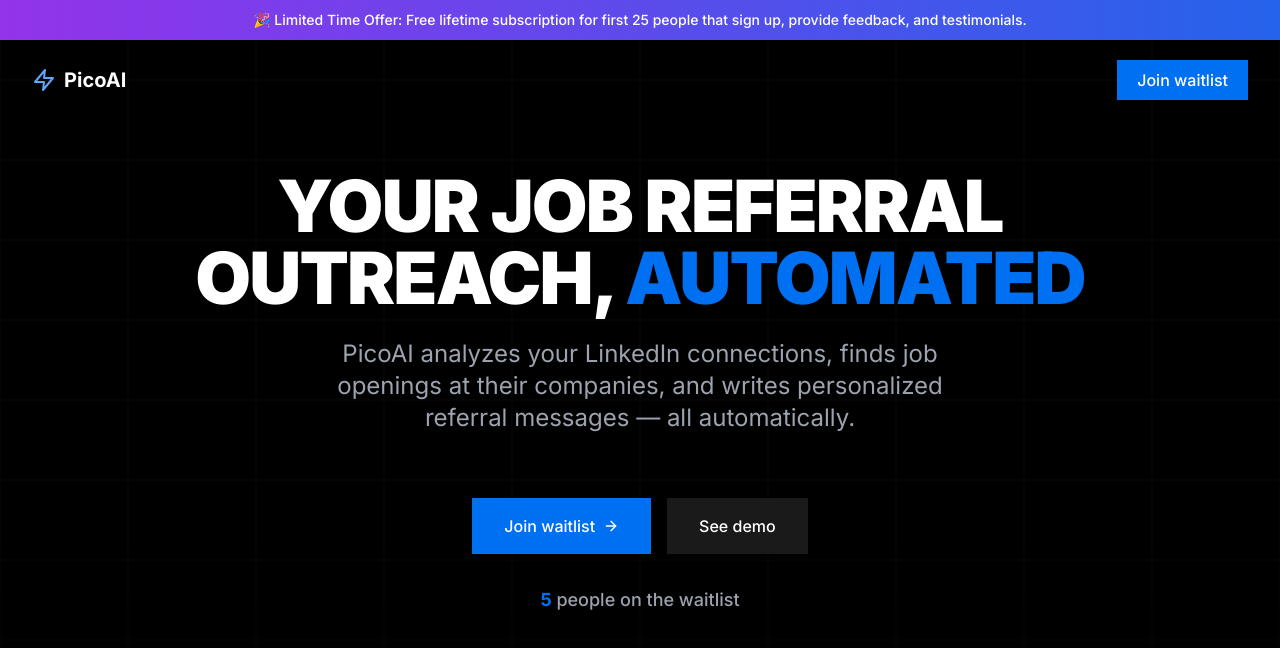
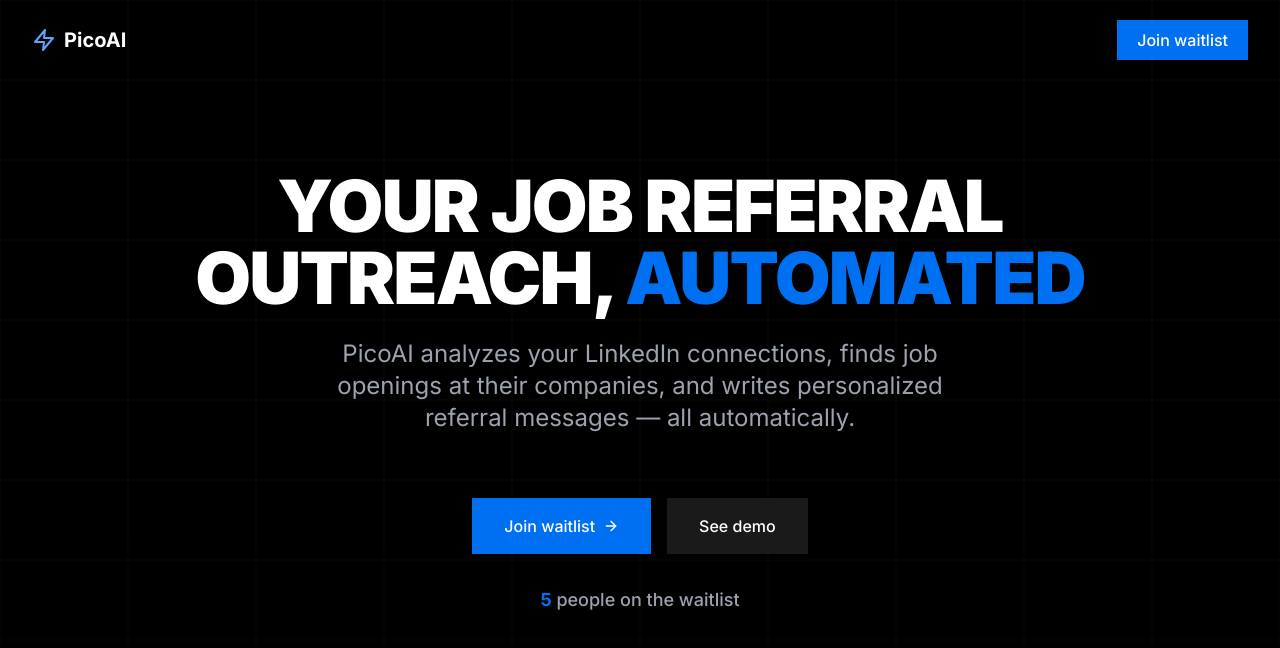
Before and after one commit to bryangalindo/pico, a React (Vite) app: page / in a window 1280 px wide. Shown: the top 648 px of the page. Built offline with nearby package versions, Linux system fonts and the light colour scheme.

Commit message:
remove lifetime banner to prevent ui overlap over navbar

```diff
--- a/src/App.tsx
+++ b/src/App.tsx
@@ -7,7 +7,6 @@ import NewWaySection from './components/NewWaySection';
 import TestimonialsSection from './components/TestimonialsSection';
 import CallToAction from './components/CallToAction';
 import Footer from './components/Footer';
-import LimitedTimeBanner from './components/LimitedTimeBanner';
 import './animations.css';
 
 function Home() {
@@ -50,7 +49,6 @@ function App() {
   return (
     <Router>
       <div className="font-sans">
-        <LimitedTimeBanner />
         <Navbar />
         <Routes>
           <Route path="/" element={<Home />} />
--- a/src/components/Navbar.tsx
+++ b/src/components/Navbar.tsx
@@ -15,7 +15,7 @@ const Navbar: React.FC = () => {
   }, []);
 
   return (
-    <nav className={`fixed top-[40px] left-0 right-0 z-40 transition-all duration-300 ${
+    <nav className={`fixed left-0 right-0 z-40 transition-all duration-300 ${
       isScrolled ? 'bg-black/90 backdrop-blur-sm py-3' : 'bg-transparent py-5'
     }`}>
       <div className="max-w-7xl mx-auto px-4 md:px-8">
```
